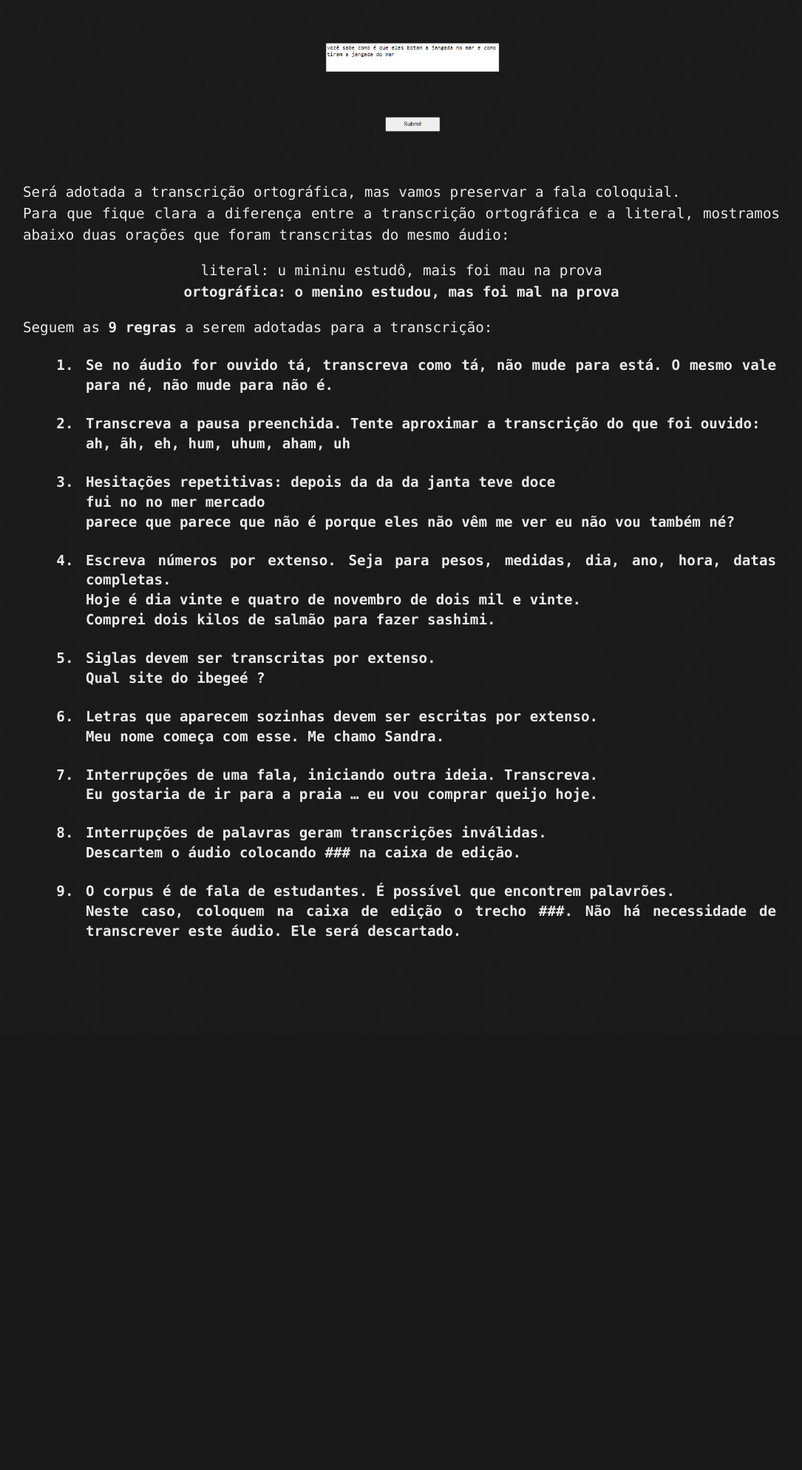
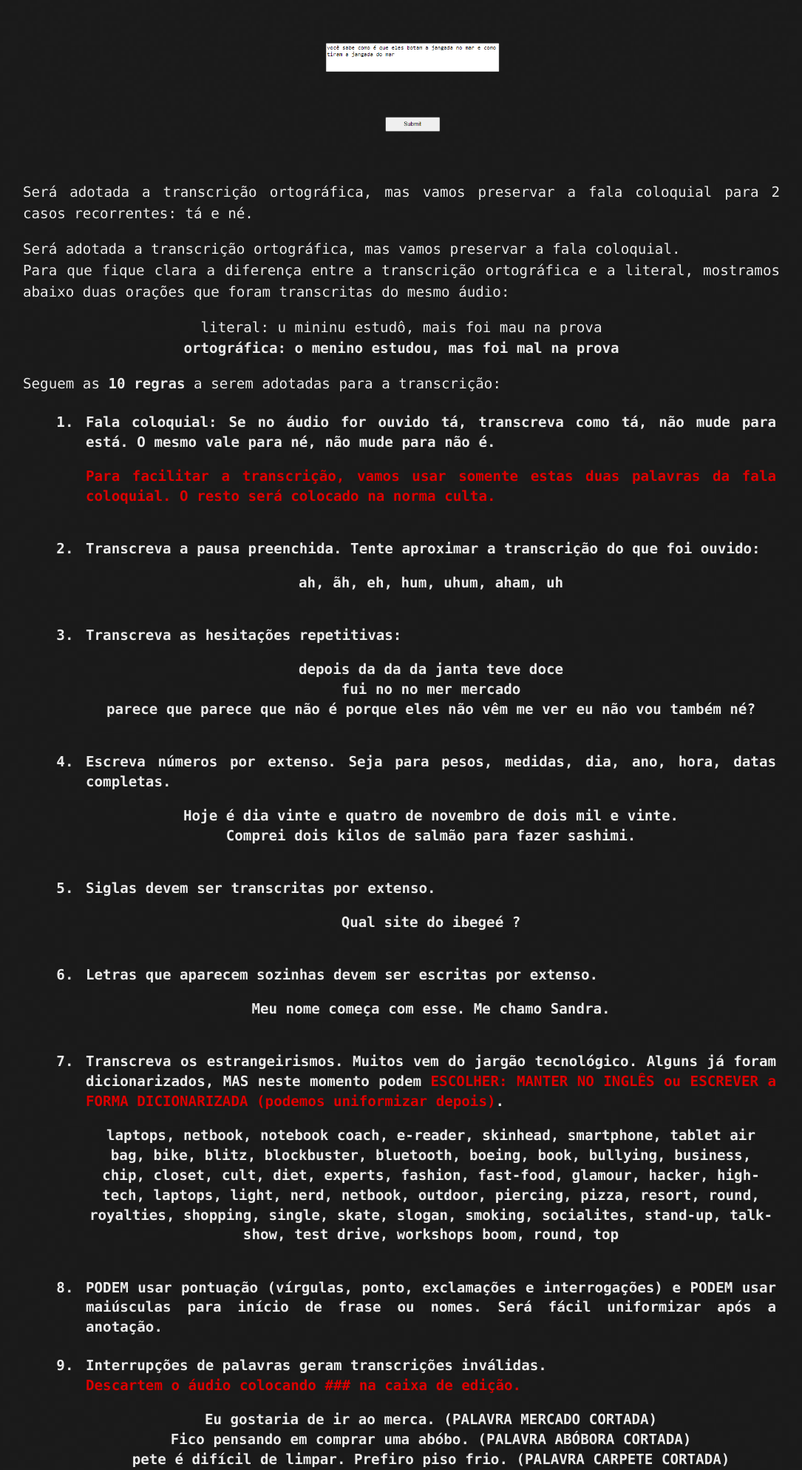
Before and after one commit to danpeixoto/BrazSpeechData, a Flask app: page /tutorial_transcribe in a window 1280 px wide. Shown: the part 1137-3124 px from the top of the page at 74% size, without its empty margins (97-1182 px from the left). Before the commit the page ends 2403 px from the top, so only its background shows below. Run offline with Flask 2, Linux system fonts and the light colour scheme; the visitor is signed in with stand-in values (Sample User, id 1); some libraries are stand-ins or nearby versions.

Commit message:
Alterado o tutorial da transcrição

```diff
--- a/models.py
+++ b/models.py
@@ -45,9 +45,9 @@ class Dataset(db.Model):
 	invalid_reason1 = db.Column(db.String(2000))# rasão invalida
 	invalid_reason2 = db.Column(db.String(2000))# rasão invalida
 	invalid_reason3 = db.Column(db.String(2000))# rasão invalida
-	duration = db.Column(db.Integer) # Time of the audio
+	duration = db.Column(db.Integer()) # Time of the audio
 	travado = db.Column(db.DateTime()) # Control for that only one receive the path, SETAR COMO 0 POR PADRAO
-	task = db.Column(db.Integer) # 0 para anotar e 1 para transcrever, valor padrão é 0
+	task = db.Column(db.Integer()) # 0 para anotar e 1 para transcrever, valor padrão é 0
 	text_asr = db.Column(db.String(2000)) # Text fornecido pelo ASR, o que será transcrito fica em TEXT
 
 class TimeValidated(db.Model):
--- a/webui/templates/tutorial_transcribe.html
+++ b/webui/templates/tutorial_transcribe.html
@@ -5,9 +5,10 @@
 <head>
 
 	<style>
-		.container{
+		.container {
 			font-size: 1.2em;
 		}
+
 		p,
 		li {
 			text-align: justify;
@@ -18,7 +19,9 @@
 		}
 
 
-
+		.exemploCentrado {
+			text-align: center;
+		}
 
 		li {
 			margin-left: 40px;
@@ -135,7 +138,11 @@
 
 		</ol>
 
-		<img src="{{url_for('webui.static', filename='images/tela_transcricao.png')}}" style="width: 100%; margin: 10px;">
+		<img src="{{url_for('webui.static', filename='images/tela_transcricao.png')}}"
+			style="width: 100%; margin: 10px;">
+
+		<p>Será adotada a transcrição ortográfica, mas vamos preservar a fala coloquial para 2 casos recorrentes: tá e
+			né.</p>
 
 		<p>
 			Será adotada a transcrição ortográfica, mas vamos preservar a fala coloquial.<br>
@@ -147,14 +154,14 @@
 
 
 
-		<p style="text-align: center;">
+		<p class="exemploCentrado">
 
 			literal: u mininu estudô, mais foi mau na prova<br>
 			<strong>ortográfica: o menino estudou, mas foi mal na prova</strong>
 
 		</p>
 
-		<p>Seguem as <strong> 9 regras </strong> a serem adotadas para a transcrição:</p>
+		<p>Seguem as <strong> 10 regras </strong> a serem adotadas para a transcrição:</p>
 
 		<ol class="listaNegrito">
 
@@ -162,8 +169,12 @@
 
 			<li>
 
-				Se no áudio for ouvido tá, transcreva como tá, não mude para está. O mesmo vale para né, não mude para
-				não é.
+				<strong> Fala coloquial:</strong> Se no áudio for ouvido tá, transcreva como tá, não mude para está. O
+				mesmo vale para né, não mude para
+				não é.<br>
+
+				<p class="presteAtencao">Para facilitar a transcrição, vamos usar somente estas duas palavras da fala
+					coloquial. O resto será colocado na norma culta.</p>
 
 			</li>
 
@@ -173,7 +184,7 @@
 
 				Transcreva a pausa preenchida. Tente aproximar a transcrição do que foi ouvido:<br>
 
-				<strong> ah, ãh, eh, hum, uhum, aham, uh</strong>
+				<p class="exemploCentrado"><strong> ah, ãh, eh, hum, uhum, aham, uh</strong></p>
 
 
 			</li>
@@ -182,20 +193,20 @@
 
 			<li>
 
-				Hesitações repetitivas:
+				Transcreva as hesitações repetitivas:
+				<p class="exemploCentrado">
+					depois <strong>da da da </strong> janta teve doce <br>
 
-				depois <strong>da da da </strong> janta teve doce <br>
-
-				fui <strong> no no </strong> mer mercado<br>
-				<strong> parece que parece que </strong>não é porque eles não vêm me ver eu não vou também né?
-
+					fui <strong> no no </strong> mer mercado<br>
+					<strong> parece que parece que </strong>não é porque eles não vêm me ver eu não vou também né?
+				</p>
 			</li>
 
 			<li>
 				Escreva números por extenso. Seja para pesos, medidas, dia, ano, hora, datas completas.<br>
+				<p class="exemploCentrado">Hoje é dia vinte e quatro de novembro de dois mil e vinte.<br>
+					Comprei dois kilos de salmão para fazer sashimi. </p>
 
-				Hoje é dia vinte e quatro de novembro de dois mil e vinte.<br>
-				Comprei dois kilos de salmão para fazer sashimi.
 			</li>
 
 
@@ -203,22 +214,35 @@
 			<li>
 				Siglas devem ser transcritas por extenso.<br>
 
-				Qual site do <strong> ibegeé </strong>?
+				<p class="exemploCentrado">Qual site do <strong> ibegeé </strong>?</p>
 			</li>
 
 
 			<li>
 				Letras que aparecem sozinhas devem ser escritas por extenso.<br>
 
-				Meu nome começa com <strong> esse</strong>. Me chamo Sandra.
+				<p class="exemploCentrado"> Meu nome começa com <strong> esse</strong>. Me chamo Sandra.</p>
 			</li>
 
 
+			<li>
+				Transcreva os estrangeirismos. Muitos vem do jargão tecnológico.
+				Alguns já foram dicionarizados, MAS neste momento podem <span class="presteAtencao">ESCOLHER: MANTER NO
+					INGLÊS ou ESCREVER a FORMA DICIONARIZADA (podemos uniformizar depois)</span>.
+
+				<p class="exemploCentrado">laptops, netbook, notebook
+					coach, e-reader, skinhead, smartphone, tablet
+					air bag, bike, blitz, blockbuster, bluetooth, boeing, book, bullying,
+					business, chip, closet, cult, diet, experts, fashion, fast-food, glamour, hacker, high-tech,
+					laptops, light, nerd, netbook, outdoor, piercing, pizza, resort, round, royalties, shopping,
+					single, skate, slogan, smoking, socialites, stand-up, talk-show, test drive, workshops
+					boom, round, top
+				</p>
+			</li>
+
 
 			<li>
-				Interrupções de uma fala, iniciando outra ideia. Transcreva.<br>
-
-				Eu gostaria de ir para a praia … eu vou comprar queijo hoje.
+				PODEM usar pontuação (vírgulas, ponto, exclamações e interrogações) e PODEM usar maiúsculas para início de frase ou nomes. Será fácil uniformizar após a anotação.
 
 			</li>
 
@@ -226,11 +250,18 @@
 			<li>
 				Interrupções de palavras geram transcrições inválidas.<br>
 
-				<strong> Descartem o áudio colocando ### na caixa de edição.</strong>
+				<strong class="presteAtencao"> Descartem o áudio colocando ### na caixa de edição.</strong>
+
+				<p class="exemploCentrado">Eu gostaria de ir ao merca.  (PALAVRA MERCADO CORTADA)
+
+					<br>Fico pensando em comprar uma abóbo. (PALAVRA ABÓBORA CORTADA)
+
+					<br>pete é difícil de limpar. Prefiro piso frio. (PALAVRA CARPETE CORTADA)</p>
+
 
 			</li>
 
-			<li>
+			<li class="presteAtencao">
 				O corpus é de fala de estudantes. É possível que encontrem palavrões. <br>
 
 
```
